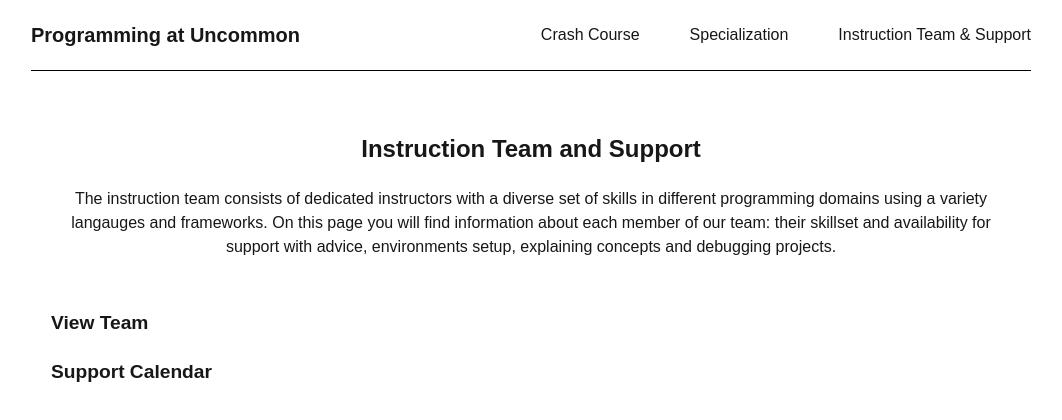
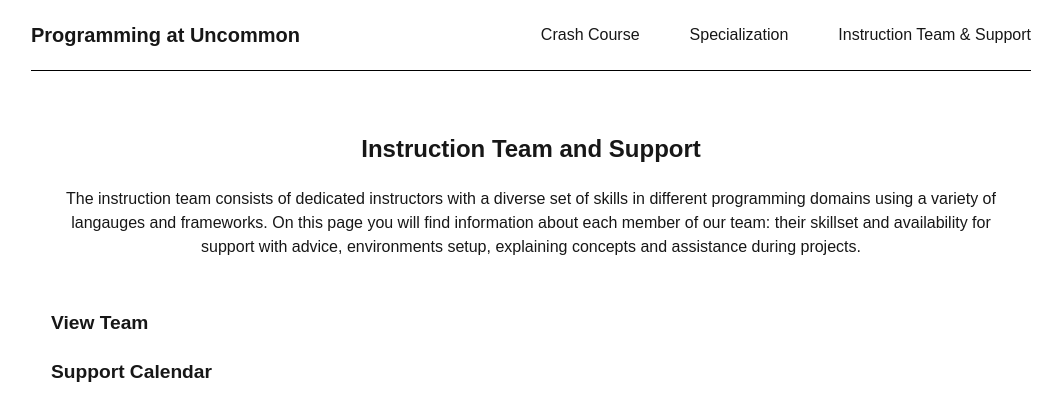
Before and after one commit to samzana/programming-curriculum-site, a Next.js app: page /team in a window 1280 px wide. Shown: the top 420 px of the page, without its empty margins (109-1171 px from the left). Built offline with nearby package versions, Linux system fonts and the light colour scheme.

Commit message:
fix typo

```diff
--- a/app/team/page.tsx
+++ b/app/team/page.tsx
@@ -9,9 +9,9 @@ const Team = () => {
         <h1 style={{ fontSize: '1.5rem', fontWeight: 'bold', margin: '20px 0' }}>Instruction Team and Support</h1>
         <p style={{ fontSize: '1rem', lineHeight: '1.5', margin: '10px 0' }}>
           The instruction team consists of dedicated instructors with a diverse set of skills in different programming
-          domains using a variety langauges and frameworks. On this page you will find information about each member of
+          domains using a variety of langauges and frameworks. On this page you will find information about each member of
           our team: their skillset and availability for support with advice, environments setup, explaining concepts and
-          debugging projects.
+          assistance during projects.
         </p>
         <section style={{ margin: '50px 0', textAlign: 'left' }}>
           <h2 style={{ fontSize: '1.2rem', fontWeight: 'bold', paddingBottom: '20px' }}>
```
